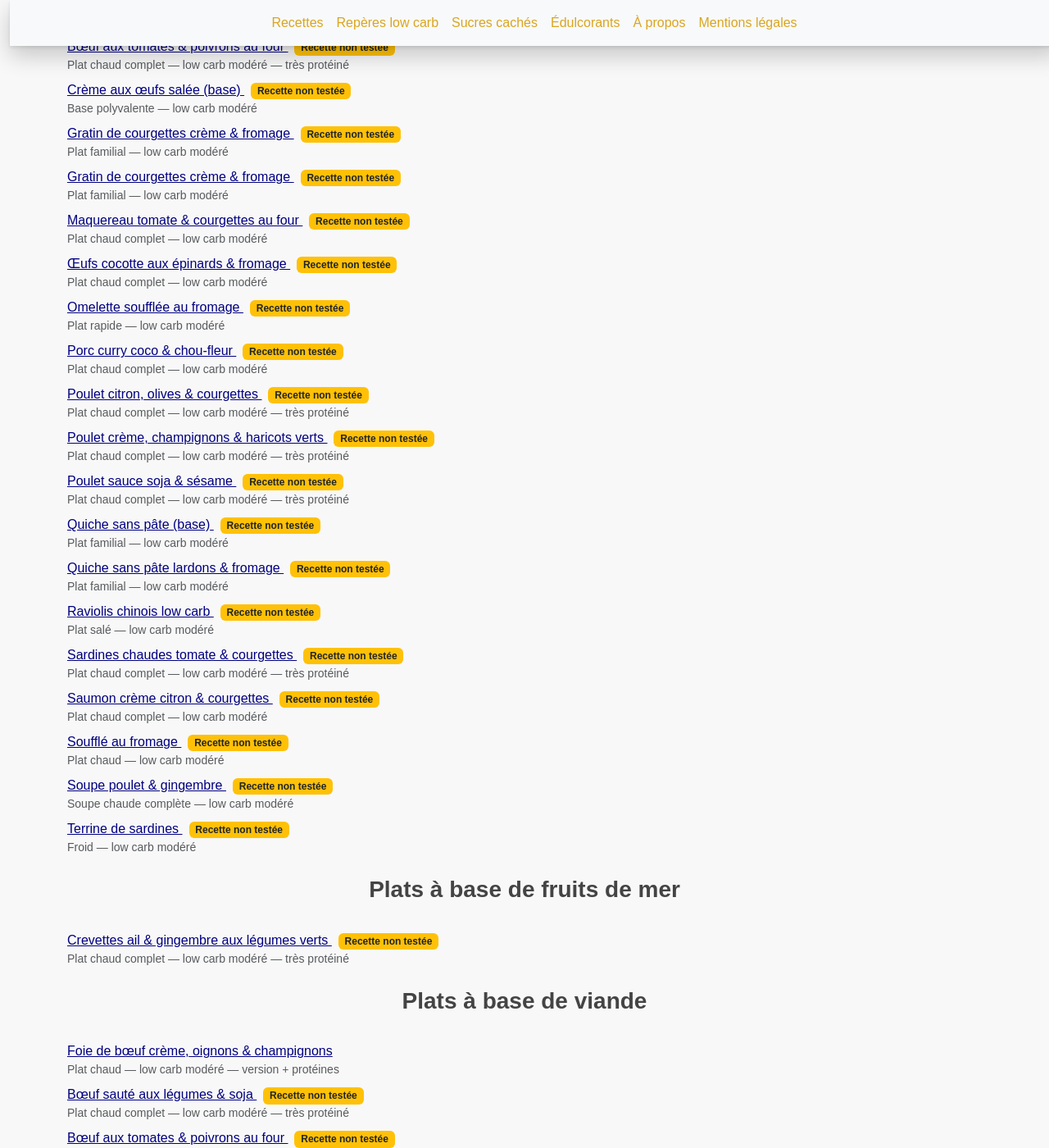
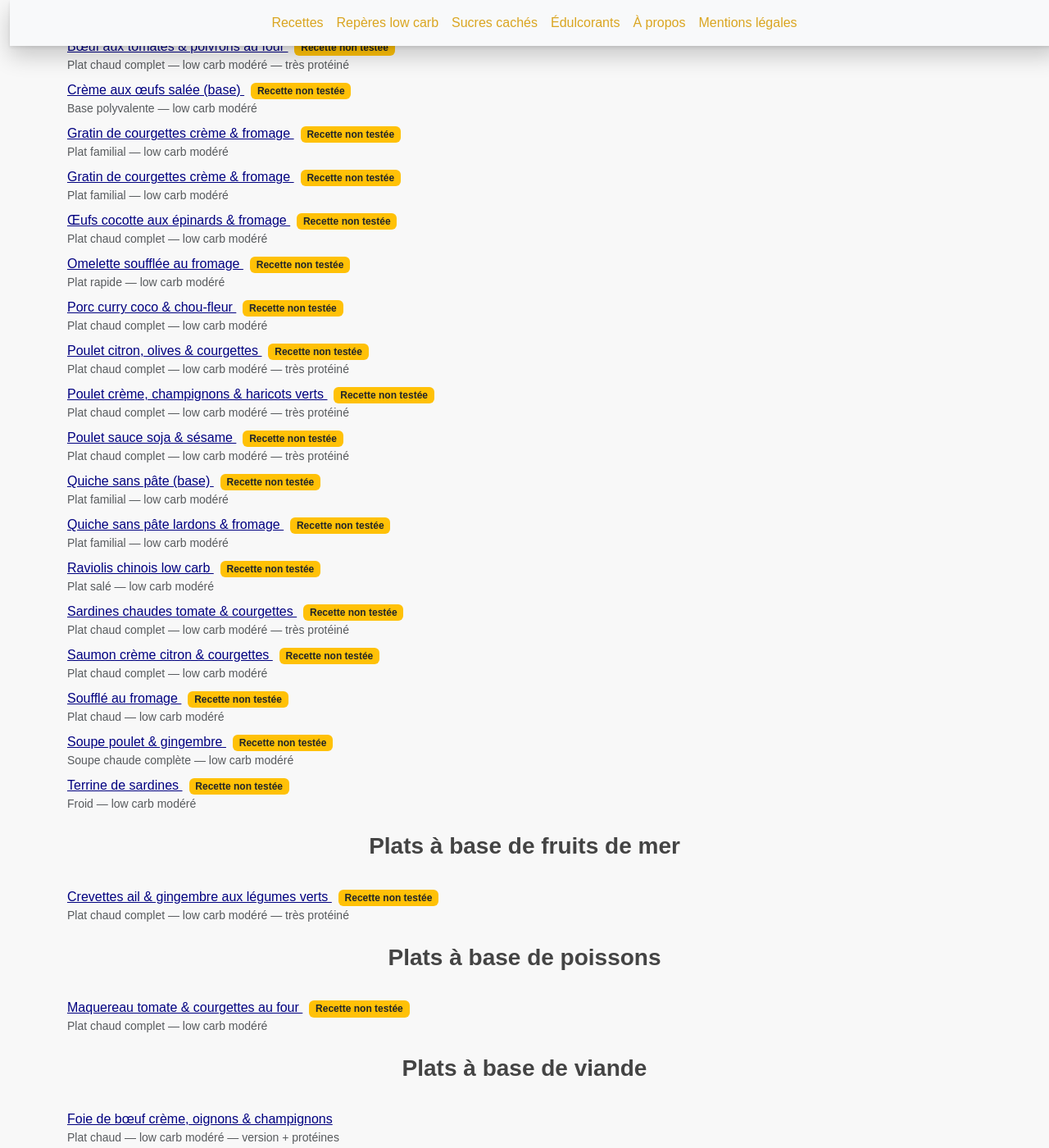
Before and after one commit to laurie-boissay/laurie-boissay.github.io, a Jekyll site: the page built from index.html, in a window 1280 px wide and 1400 px high, scrolled down 1929 px. Shown: the whole window at 82% size. Built offline with Jekyll 4.4.1, drawn with Linux system fonts in a browser that asks for light colours; some of the changed text lies outside the part shown.

Commit message:
Update maquereau-tomates-courgettes-four.html
recipe_group: "Plats à base de poissons"

```diff
--- a/recettes/maquereau-tomates-courgettes-four.html
+++ b/recettes/maquereau-tomates-courgettes-four.html
@@ -4,7 +4,7 @@ title: "Maquereau tomate & courgettes au four"
 description: "Maquereau au four avec tomates et courgettes rôties. Plat low carb modéré, complet et simple."
 recipe_title: "Maquereau tomate & courgettes au four"
 recipe_subtitle: "Plat chaud complet — low carb modéré"
-recipe_group: "Plats"
+recipe_group: "Plats à base de poissons"
 recipe_sort: "maquereau-tomate-courgettes-four"
 recipe_tested: false
 tags:
```
